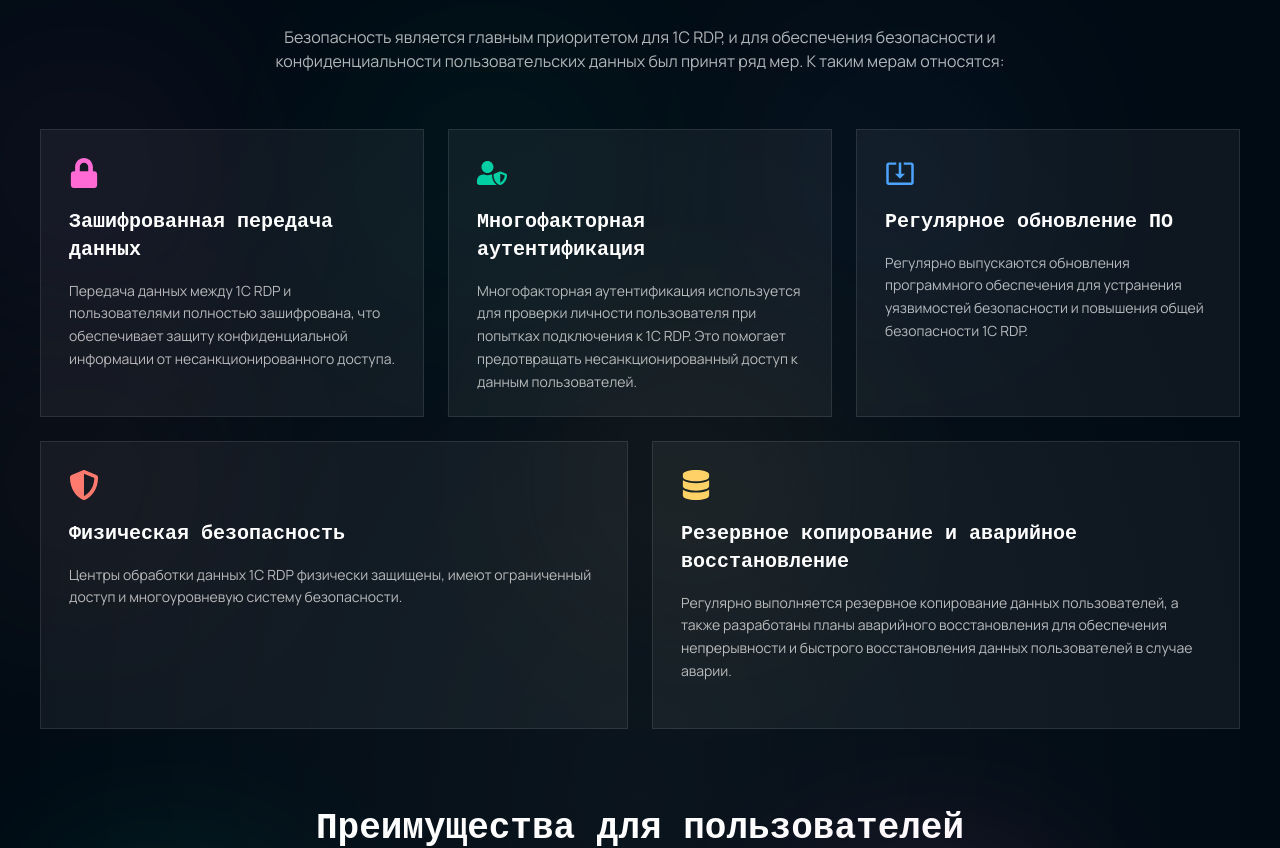
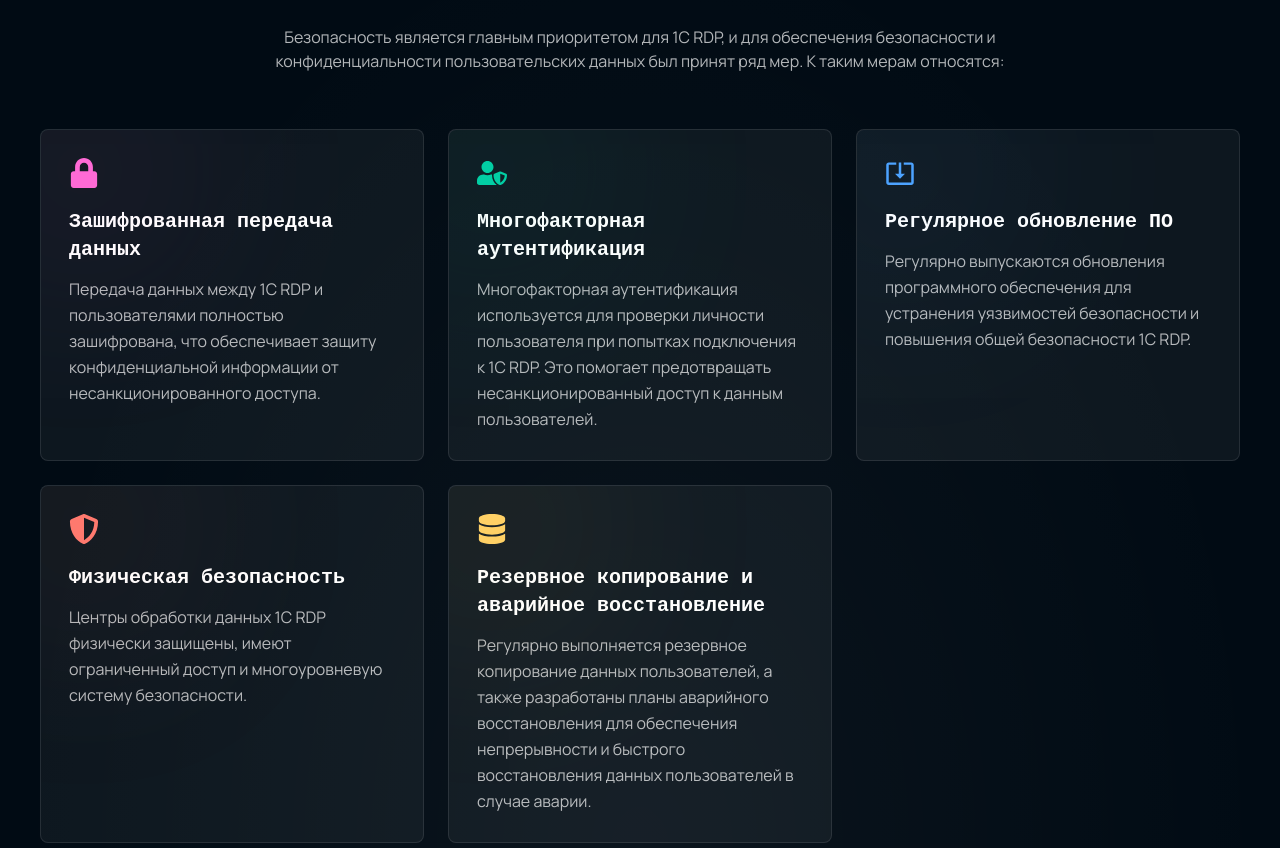
Before and after one commit to IskenderDev/IT_source, a React (Vite) app in the folder docker/src/: page /#/tariffs in a window 1280 px wide. Shown: the part 5042-5890 px from the top of the page. Built offline with nearby package versions, Linux system fonts and the light colour scheme; no server answers.

Commit message:
fix blocks size

```diff
--- a/docker/src/src/components/Tariffs/SecuritySection/SecuritySection.tsx
+++ b/docker/src/src/components/Tariffs/SecuritySection/SecuritySection.tsx
@@ -40,18 +40,16 @@
 
 function SecurityCard({ card }: { card: Card }) {
   return (
-    <article className="relative w-full h-72 bg-white/5 border border-white/10  p-6 md:p-7   transition-transform duration-300 hover:-translate-y-1">
+    <article className="relative w-full bg-white/5 border border-white/10 p-6 md:p-7 transition-transform duration-300 hover:-translate-y-2 hover:shadow-[0_10px_40px_rgba(0,255,204,0.2)] rounded-lg overflow-hidden">
       <div
         className="absolute -top-6 -left-6 w-32 h-32 rounded-full blur-[120px] transition-opacity duration-300"
         style={{ backgroundColor: card.color, opacity: 0.28 }}
       />
-        <div className="text-2xl md:text-3xl mb-5" style={{ color: card.color }}>
-          {card.icon}
-        </div>
-      <div className="relative flex gap-3 mb-4">
-        <h3 className="text-lg md:text-xl font-semibold">{card.title}</h3>
+      <div className="text-2xl md:text-3xl mb-5" style={{ color: card.color }}>
+        {card.icon}
       </div>
-      <p className="text-white/70 text-sm leading-relaxed">{card.text}</p>
+      <h3 className="text-lg md:text-xl font-semibold mb-3">{card.title}</h3>
+      <p className="text-white/70 text-sm md:text-base leading-relaxed">{card.text}</p>
     </article>
   );
 }
@@ -64,24 +62,20 @@
     >
       <div className="absolute inset-0 bg-[radial-gradient(ellipse_at_center,rgba(255,255,255,0.04),transparent_70%)] pointer-events-none" />
 
-      <div className="relative z-10 max-w-7xl mx-auto ">
-        <h2 className="text-3xl md:text-4xl font-semibold mb-4 text-center">Безопасность</h2>
+      <div className="relative z-10 max-w-7xl mx-auto">
+        <h2 className="text-3xl md:text-4xl font-semibold mb-4 text-center">
+          Безопасность
+        </h2>
         <p className="text-white/70 max-w-3xl mx-auto text-center">
           Безопасность является главным приоритетом для 1C RDP, и для обеспечения
           безопасности и конфиденциальности пользовательских данных был принят ряд
           мер. К таким мерам относятся:
         </p>
 
-        <div className="mt-14 grid gap-6 grid-cols-1 sm:grid-cols-2 lg:grid-cols-6">
-          {CARDS.map((card, i) => {
-            const span =
-              i < 3 ? "sm:col-span-1 lg:col-span-2" : "sm:col-span-2 lg:col-span-3";
-            return (
-              <div key={i} className={span}>
-                <SecurityCard card={card} />
-              </div>
-            );
-          })}
+        <div className="mt-14 grid gap-6 grid-cols-1 lg:grid-cols-3">
+          {CARDS.map((card, i) => (
+            <SecurityCard key={i} card={card} />
+          ))}
         </div>
       </div>
 
```
